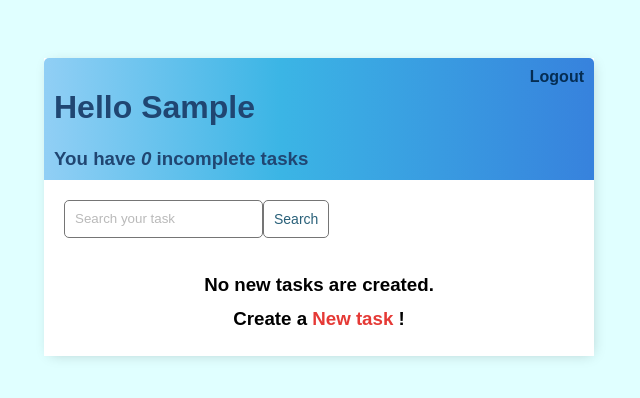
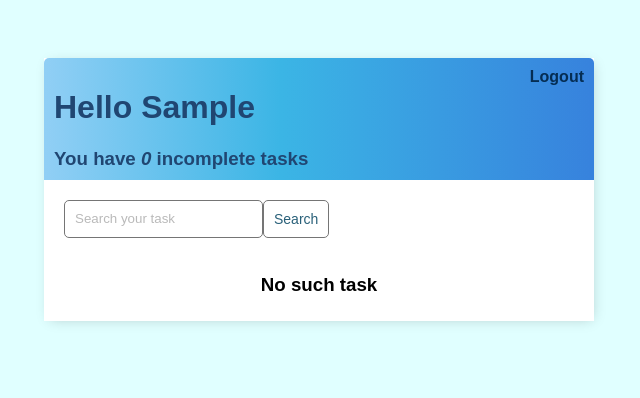
Before and after one commit to Sanju6895/ToDoList, a Django app: page / in a window 1280 px wide. Shown: the top 398 px of the page, without its empty margins (321-961 px from the left). Run offline with Django 4.2, Linux system fonts and the light colour scheme; the visitor is signed in with stand-in values (Sample User, id 1); data that the repository does not hold is empty.

Commit message:
Latest Updates

```diff
--- a/base/templates/base/task_list.html
+++ b/base/templates/base/task_list.html
@@ -32,7 +32,8 @@
         <div class="task-title">
             {% if task.complete %}
             <div class="task-complete-icon"></div>
-            <i><s><a href="{% url 'task-update' task.id %}">{{task}}</a></s></i> {% else %}
+            <i><s><a href="{% url 'task-update' task.id %}">{{task}}</a></s></i>
+            {% else %}
             <div class="task-incomplete-icon"></div>
             <a href="{% url 'task-update' task.id %}">{{task}}</a>
             {% endif %}
@@ -43,9 +44,13 @@
     </div>
 
     {% empty %}
-    <div style="text-align: center; padding-bottom: 10px; line-height: 1em;">
+    <!-- <div style="text-align: center; padding-bottom: 10px; line-height: 1em;">
         <h3>No new tasks are created.</h3>
         <h3>Create a <a style="text-decoration: none; color: #e53935;" href="{% url 'task-create' %}">New task</a> ! </h3>
+    </div> -->
+    <!-- <h1>No Items in the list</h1> -->
+    <div style="text-align: center; padding-bottom: 10px; line-height: 1em;">
+        <h3>No such task</h3>
     </div>
     {% endfor %}
 </div>
```
